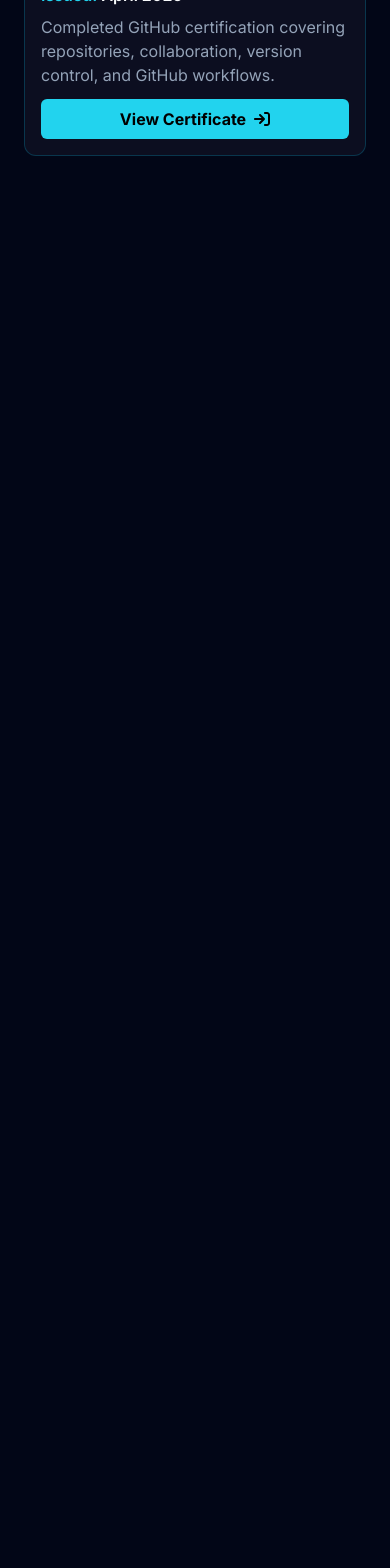
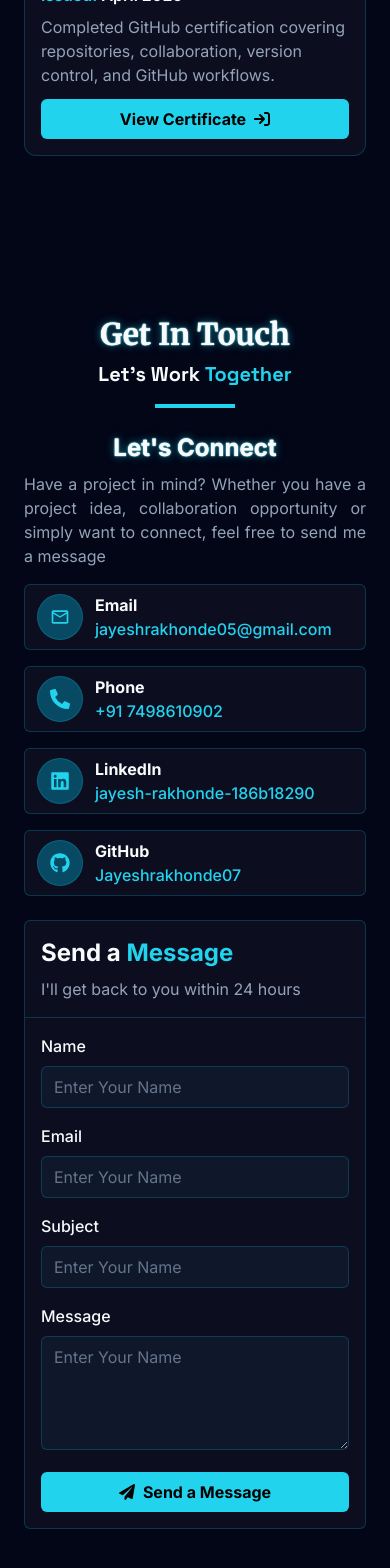
Before and after one commit to Jayeshrakhonde07/jayeshrakhonde-portfolio, a React (Vite) app: page / in a window 390 px wide. Shown: the part 8107-9675 px from the top of the page. Before the commit the page ends 8343 px from the top, so only its background shows below. Built offline with nearby package versions, Linux system fonts and the light colour scheme.

Commit message:
create contact section

```diff
--- a/src/App.jsx
+++ b/src/App.jsx
@@ -4,6 +4,7 @@ import About from './components/sections/About'
 import Skills from './components/sections/Skills'
 import Projects from './components/sections/Projects'
 import Certifications from './components/sections/Certifications'
+import Contact from './components/sections/Contact'
 const App = () => {
   return (
    <>
@@ -13,6 +14,7 @@ const App = () => {
    <Skills />
    <Projects />
    <Certifications />
+   <Contact />
    </>
   )
 }
--- /dev/null
+++ b/src/components/layout/MessageForm.jsx
@@ -0,0 +1,78 @@
+import { FaPaperPlane } from "react-icons/fa";
+
+const MessageForm = () => {
+  return (
+    <div className="bg-bg-card border border-card-border rounded-md hover:border-card-hover hover:shadow-card hover:-translate-y-1 transition duration-500">
+      <div className="border-b border-card-border p-4">
+        <h3 className="text-2xl font-bold mb-2">
+          Send a <span className="text-accent">Message</span>
+        </h3>
+        <p className="text-text-body">I'll get back to you within 24 hours</p>
+      </div>
+
+      <form className="flex flex-col gap-4 p-4">
+        <div className="grid grid-cols-1 sm:grid-cols-2 gap-4">
+          <div>
+            <label htmlFor="name" className="block mb-2 font-medium">
+              Name
+            </label>
+            <input
+              name="name"
+              type="text"
+              className="w-full px-3 py-2 border border-card-border bg-bg-secondary rounded-md  placeholder:text-text-muted focus:border-accent focus:outline-none "
+              placeholder="Enter Your Name"
+            />
+          </div>
+
+          <div>
+            <label htmlFor="name" className="block mb-2 font-medium">
+              Email
+            </label>
+            <input
+              name="email"
+              type="text"
+              className="w-full px-3 py-2 border border-card-border bg-bg-secondary rounded-md placeholder:text-text-muted focus:border-accent focus:outline-none"
+              placeholder="Enter Your Name"
+            />
+          </div>
+        </div>
+
+        <div>
+          <label htmlFor="name" className="block mb-2 font-medium">
+            Subject
+          </label>
+          <input
+            name="subject"
+            type="text"
+            className="w-full px-3 py-2 border border-card-border bg-bg-secondary rounded-md placeholder:text-text-muted focus:border-accent focus:outline-none"
+            placeholder="Enter Your Name"
+          />
+        </div>
+
+        <div>
+          <label htmlFor="name" className="block mb-2 font-medium">
+            Message
+          </label>
+          <textarea
+            name="message"
+            id="message"
+            rows="4"
+            className="w-full px-3 py-2 border border-card-border bg-bg-secondary rounded-md placeholder:text-text-muted focus:border-accent focus:outline-none"
+            placeholder="Enter Your Name"
+          ></textarea>
+        </div>
+
+        <button
+          type="submit"
+          className="bg-accent w-full px-4 py-2 rounded-md flex items-center justify-center gap-2  text-button-text-primary font-bold  hover:shadow-button hover:text-text-main transition duration-500 cursor-pointer"
+        >
+          {" "}
+          <FaPaperPlane />
+          Send a Message{" "}
+        </button>
+      </form>
+    </div>
+  );
+};
+
+export default MessageForm;
--- a/src/components/layout/Navbar.jsx
+++ b/src/components/layout/Navbar.jsx
@@ -15,7 +15,6 @@ const Navbar = () => {
   const [menu, setMenu] = useState(false);
 
   return (
-
     <header className="w-full fixed top-0  px-6 md:px-8 lg:px-12 bg-bg-page/90 backdrop-blur-md  z-50 shadow-desktop-menu">
       <nav className="max-w-7xl  mx-auto  h-16 flex items-center justify-between">
         <a
@@ -94,7 +93,6 @@ const Navbar = () => {
         </div>
       </div>
     </header>
-
   );
 };
 
--- a/src/components/sections/Contact.jsx
+++ b/src/components/sections/Contact.jsx
@@ -1,8 +1,54 @@
-import React from 'react'
+import SectionTitle from '../common/SectionTitle'
+import UsePortfolio from "../../hooks/UsePortfolio";
+import MessageForm from '../layout/MessageForm';
+const Contact = () => {
 
-const Contact = () => {
+  const {contact} = UsePortfolio();
   return (
-    <div>Contact</div>
+    <section className='min-h-screen flex items-center justify-center px-6 md:px-8 lg:px-10 py-20' id='contact'>
+
+      <div className='max-w-7xl mx-auto w-full'>
+        <SectionTitle title = {"Get In Touch"} subtitle = {"Let's Work "} spantitle = {"Together"} />
+
+
+        <div className='grid grid-cols-1 md:grid-cols-2 gap-6 '>
+
+          <div className='max-w-xl'>
+
+          <div className='text-center mt-2 md:text-start  '>
+            <h3 className='text-2xl text-text-main md:text-3xl font-bold text-shadow-glow'>{contact.heading}</h3>
+            <p className='text-text-body mt-2 text-justify md:text-start' >{contact.description}</p>
+
+          </div>
+
+            <div className='flex flex-col gap-4 mt-4'>
+              {contact.contactLinks.map((link)=>{
+                const Icons = link.icon;
+                return(
+                  <a key={link.id} href= {link.href} className='group bg-bg-card border border-card-border flex items-center px-3 py-2 gap-3 rounded-md hover:border-card-hover hover:shadow-card hover:-translate-y-1 transition duration-500'>
+
+                    <div className='bg-badge p-3 rounded-full border text-accent border-card-border group-hover:bg-badge-hover group-hover:text-bright-accent  group-hover:border-card-hover transition duration-500'>
+                      <Icons className = "text-xl" />
+                    </div>
+                    <div>
+                      <p className='font-bold'>{link.label}</p>
+                      <p className='text-accent font-medium'>{link.title}</p>
+                    </div>
+                  </a>
+                )
+              })}
+            </div>
+          </div>
+
+
+
+          {/* form  */}
+
+         <MessageForm />
+
+        </div>
+      </div>
+    </section>
   )
 }
 
--- a/src/components/sections/Hero.jsx
+++ b/src/components/sections/Hero.jsx
@@ -6,14 +6,13 @@ import UsePortfolio from "../../hooks/UsePortfolio";
 const Hero = () => {
   const { hero } = UsePortfolio();
 
-  const roles = ["Frontend Developer", "Java Developer"];
-
   // role changing animation
   const [roleIndex, setRoleIndex] = useState(0);
   const [displayText, setDisplayText] = useState("");
   const [isDeleting, setIsDeleting] = useState(false);
 
   useEffect(() => {
+    const roles = ["Frontend Developer", "Java Developer"];
     const currentRole = roles[roleIndex];
 
     if (!isDeleting && displayText === currentRole) {
@@ -38,10 +37,12 @@ const Hero = () => {
   }, [displayText, isDeleting, roleIndex]);
 
   return (
-    <section className="min-h-screen flex items-center justify-center px-6 md:px-8 lg:px-10 py-25" id="home">
+    <section
+      className="min-h-screen flex items-center justify-center px-6 md:px-8 lg:px-10 py-25"
+      id="home"
+    >
       <div className="max-w-7xl mx-auto w-full">
         <div className="grid grid-cols-1 md:grid-cols-2 gap-8">
-
           {/* left content  */}
           <div className=" text-center md:text-left">
             <p className="text-text-muted">Hello, I am</p>
@@ -49,10 +50,12 @@ const Hero = () => {
               {hero.personal.name}
             </h1>
             <h2 className="text-accent min-h-12 text-2xl md:text-3xl lg:text-4xl font-medium my-3">
-              {displayText} <span className="animate-pulse" aria-hidden="true">|</span>
+              {displayText}{" "}
+              <span className="animate-pulse" aria-hidden="true">
+                |
+              </span>
             </h2>
             <p className="text-text-body max-w-xl leading-relaxed text-center md:text-left">
-
               IT student focused on building modern, responsive web
               applications. I enjoy creating clean user interfaces, solving
               development problems, and improving my skills by working on
@@ -101,7 +104,6 @@ const Hero = () => {
           {/* profile images with particles */}
           <div className="flex items-center justify-center md:justify-end">
             <div className="relative">
-
               {/* particles  */}
               {hero.particles.map((particle, index) => (
                 <span
--- /dev/null
+++ b/src/data/contact.js
@@ -0,0 +1,41 @@
+import { MdOutlineMailOutline } from "react-icons/md";
+import { FaPhoneAlt } from "react-icons/fa";
+import { FaLinkedin } from "react-icons/fa";
+import { FaGithub } from "react-icons/fa";
+const contact = {
+  heading: "Let's Connect",
+  description:
+    "Have a project in mind? Whether you have a project idea, collaboration opportunity or simply want to connect, feel free to send me a message",
+  contactLinks: [
+    {
+      id: 1,
+      icon: MdOutlineMailOutline,
+      label: "Email",
+      title: "jayeshrakhonde05@gmail.com",
+      href: "",
+    },
+    {
+      id: 2,
+      icon: FaPhoneAlt,
+      label: "Phone",
+      title: "+91 7498610902",
+      href: "",
+    },
+    {
+      id: 3,
+      icon: FaLinkedin,
+      label: "LinkedIn",
+      title: "jayesh-rakhonde-186b18290",
+      href: "https://www.linkedin.com/in/jayesh-rakhonde-186b18290/",
+    },
+    {
+      id: 4,
+      icon: FaGithub,
+      label: "GitHub",
+      title: "Jayeshrakhonde07",
+      href: "https://github.com/Jayeshrakhonde07",
+    },
+  ],
+};
+
+export default contact;
```
Also changed, not shown: src/context/PortfolioProvider.jsx (+6 -3 lines). Lines whose indentation alone changed are shown as unchanged.
